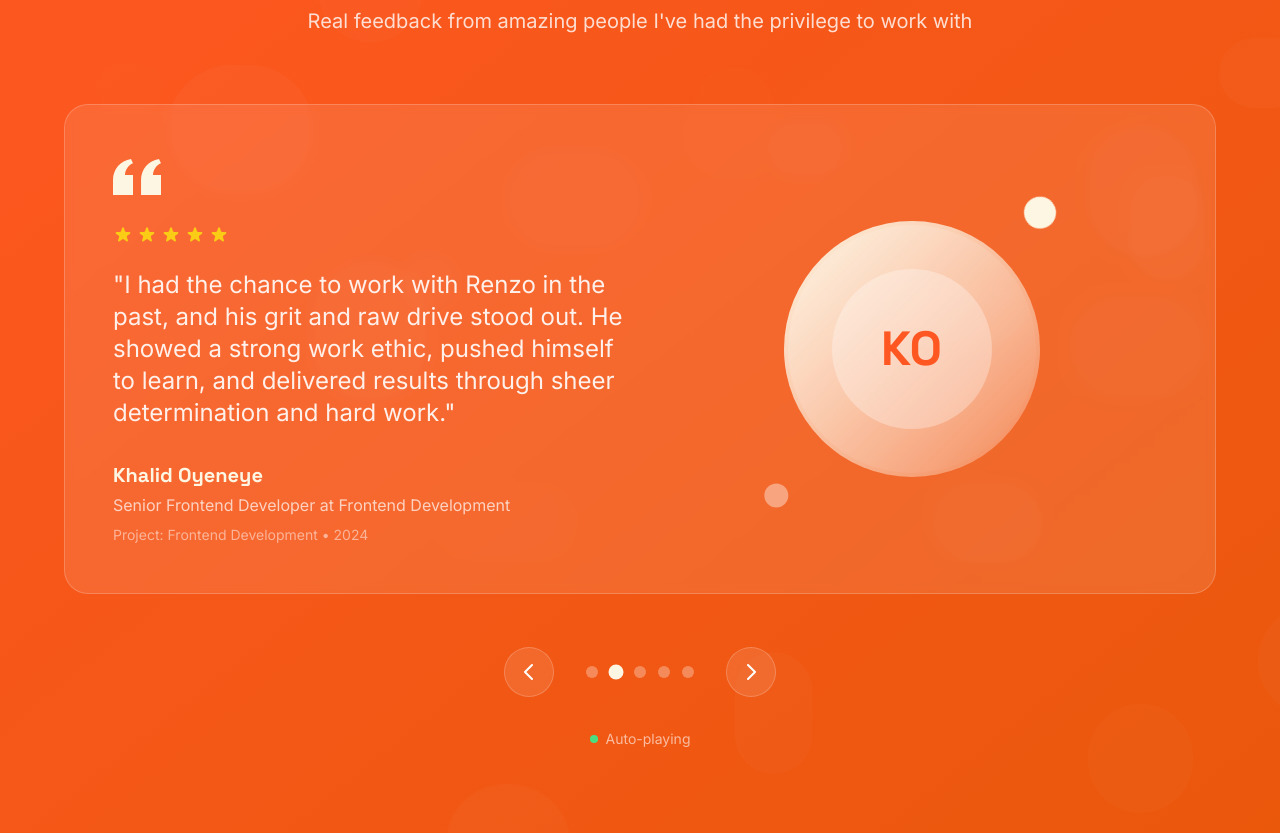
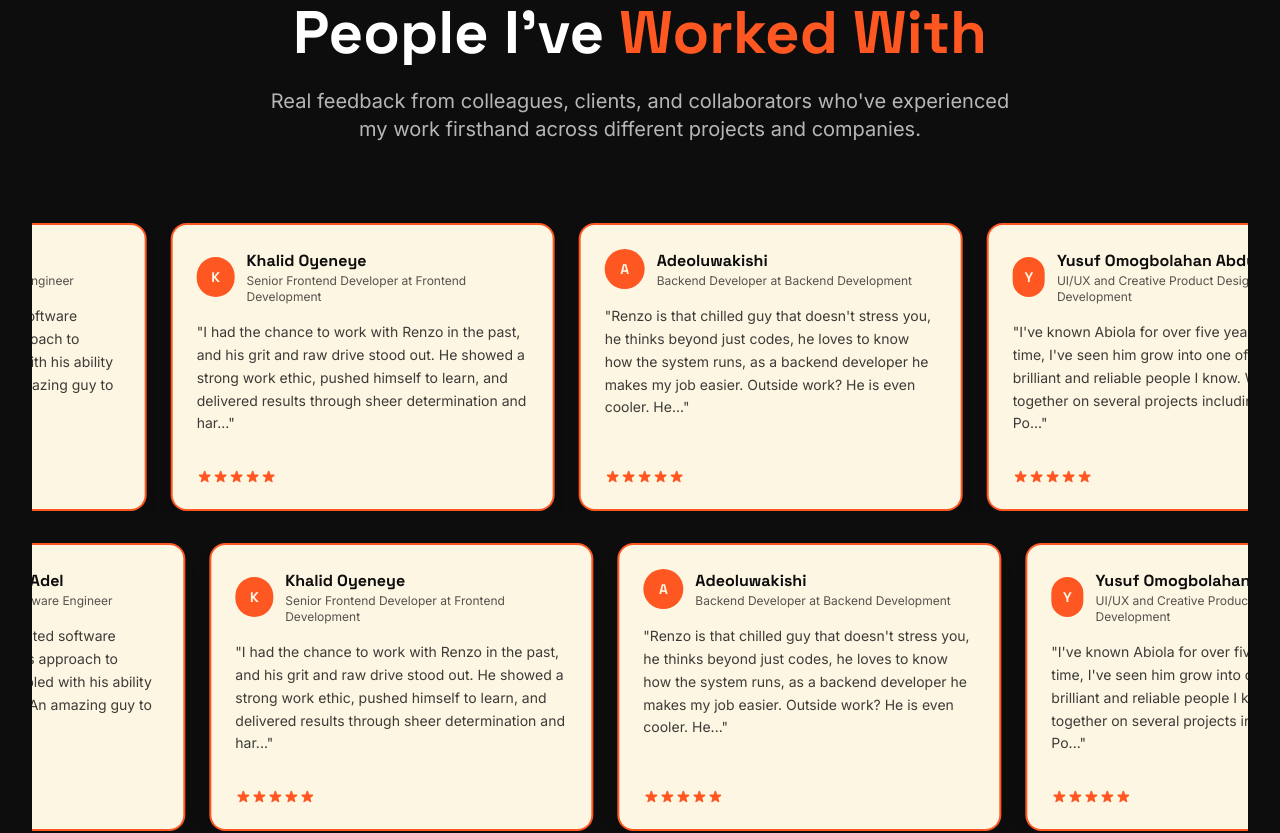
Before and after one commit to Azeez-Abiola/New-Portfolio, a React (Vite) app: page / in a window 1280 px wide. Shown: the part 5900-6733 px from the top of the page. Built offline with nearby package versions, Linux system fonts and the light colour scheme; the HTML template or start-up script is replaced by a standard one.

Commit message:
added testimonial section and admin panel

```diff
--- a/src/components/TestimonialsSection.jsx
+++ b/src/components/TestimonialsSection.jsx
@@ -1,352 +1,130 @@
-import { motion, useAnimation } from 'framer-motion'
-import { useState, useEffect, useRef } from 'react'
+import { motion } from 'framer-motion'
 import { testimonials } from '../data/portfolioData'
 
 const TestimonialsSection = () => {
-  const [currentIndex, setCurrentIndex] = useState(0)
-  const [isAutoPlaying, setIsAutoPlaying] = useState(true)
-  const intervalRef = useRef(null)
-  const controls = useAnimation()
-
-  // Auto-play testimonials
-  useEffect(() => {
-    if (isAutoPlaying) {
-      intervalRef.current = setInterval(() => {
-        setCurrentIndex((prev) => (prev + 1) % testimonials.length)
-      }, 5000)
-    }
-
-    return () => {
-      if (intervalRef.current) {
-        clearInterval(intervalRef.current)
-      }
-    }
-  }, [isAutoPlaying])
-
-  const handlePrevious = () => {
-    setIsAutoPlaying(false)
-    setCurrentIndex((prev) => (prev - 1 + testimonials.length) % testimonials.length)
-    setTimeout(() => setIsAutoPlaying(true), 10000)
-  }
-
-  const handleNext = () => {
-    setIsAutoPlaying(false)
-    setCurrentIndex((prev) => (prev + 1) % testimonials.length)
-    setTimeout(() => setIsAutoPlaying(true), 10000)
-  }
-
-  const handleDotClick = (index) => {
-    setIsAutoPlaying(false)
-    setCurrentIndex(index)
-    setTimeout(() => setIsAutoPlaying(true), 10000)
-  }
-
-  const currentTestimonial = testimonials[currentIndex]
-
-  const containerVariants = {
-    hidden: { opacity: 0 },
-    visible: {
-      opacity: 1,
-      transition: {
-        delayChildren: 0.3,
-        staggerChildren: 0.2
-      }
-    }
-  }
-
-  const itemVariants = {
-    hidden: { y: 50, opacity: 0 },
-    visible: {
-      y: 0,
-      opacity: 1,
-      transition: {
-        duration: 0.8,
-        ease: "easeOut"
-      }
-    }
-  }
-
-  const testimonialVariants = {
-    enter: {
-      x: 1000,
-      opacity: 0,
-      scale: 0.8
-    },
-    center: {
-      x: 0,
-      opacity: 1,
-      scale: 1,
-      transition: {
-        duration: 0.8,
-        ease: [0.25, 0.46, 0.45, 0.94]
-      }
-    },
-    exit: {
-      x: -1000,
-      opacity: 0,
-      scale: 0.8,
-      transition: {
-        duration: 0.8,
-        ease: [0.25, 0.46, 0.45, 0.94]
-      }
-    }
-  }
+  // Create duplicate arrays for seamless scrolling
+  const testimonialCards = [...testimonials, ...testimonials]
 
   return (
-    <section className="py-24 bg-gradient-to-br from-deep-orange to-orange-600 text-white relative overflow-hidden">
-      {/* Background Pattern */}
-      <div className="absolute inset-0 opacity-10">
-        <div className="absolute top-0 left-0 w-full h-full">
-          {[...Array(20)].map((_, i) => (
-            <motion.div
-              key={i}
-              className="absolute rounded-full bg-white"
-              style={{
-                width: Math.random() * 100 + 50,
-                height: Math.random() * 100 + 50,
-                top: `${Math.random() * 100}%`,
-                left: `${Math.random() * 100}%`,
-              }}
-              animate={{
-                y: [0, -30, 0],
-                opacity: [0.1, 0.3, 0.1],
-              }}
-              transition={{
-                duration: Math.random() * 3 + 2,
-                repeat: Infinity,
-                delay: Math.random() * 2,
-              }}
-            />
-          ))}
-        </div>
-      </div>
-
+    <section className="py-16 md:py-24 bg-black text-black relative overflow-hidden">
       {/* Section Number */}
-      <motion.div
-        className="absolute top-8 md:top-12 left-4 md:left-8 z-10"
-        initial={{ opacity: 0, x: -50 }}
-        whileInView={{ opacity: 1, x: 0 }}
-        viewport={{ once: true }}
-        transition={{ duration: 0.8 }}
-      >
+      <div className="absolute top-8 md:top-12 left-4 md:left-8 z-10">
         <div className="font-space-grotesk font-bold text-4xl md:text-6xl lg:text-7xl text-white/20">
           05
         </div>
         <div className="w-8 md:w-12 h-1 bg-white/30 mt-2"></div>
-      </motion.div>
+      </div>
 
+      <div className="max-w-7xl mx-auto py-16 md:py-20 relative z-10 px-4 md:px-8">
+        {/* Section Header */}
+        <div className="text-center mb-16 md:mb-20">
+          <h2 className="font-space-grotesk font-bold text-3xl md:text-4xl lg:text-5xl xl:text-6xl mb-6 text-white">
+            People I've <span className="text-deep-orange">Worked With</span>
+          </h2>
+          <p className="font-inter text-base md:text-lg lg:text-xl text-white/70 max-w-3xl mx-auto">
+            Real feedback from colleagues, clients, and collaborators who've experienced
+            my work firsthand across different projects and companies.
+          </p>
+        </div>
+
+        {/* First Row - Right to Left (Starting from end) */}
+        <div className="relative mb-8 overflow-hidden">
           <motion.div
-        className="container mx-auto px-4 md:px-8 relative z-10"
-        variants={containerVariants}
-        initial="hidden"
-        whileInView="visible"
-        viewport={{ once: true }}
+            className="flex gap-6 w-fit"
+            initial={{
+              x: -100 * testimonialCards.length / 2
+            }}
+            animate={{
+              x: [-100 * testimonialCards.length / 2, 0]
+            }}
+            transition={{
+              duration: 15, // Faster - reduced from 30 to 15
+              repeat: Infinity,
+              ease: "linear"
+            }}
           >
-        {/* Section Header */}
-        <motion.div
-          className="text-center mb-16"
-          variants={itemVariants}
+            {testimonialCards.map((testimonial, index) => (
+              <div
+                key={`row1-${index}`}
+                className="bg-cream border-2 border-deep-orange rounded-2xl p-6 w-96 h-72 flex-shrink-0 shadow-lg flex flex-col"
               >
-          <h2 className="font-space-grotesk font-bold text-3xl md:text-5xl lg:text-6xl mb-6">
-            What People I've <span className="text-cream">Worked With</span> Say
-          </h2>
-          <p className="font-inter text-lg md:text-xl text-white/80 max-w-2xl mx-auto">
-            Real feedback from amazing people I've had the privilege to work with
+                <div className="flex items-center mb-4">
+                  <div className="w-10 h-10 bg-deep-orange rounded-full flex items-center justify-center text-cream font-space-grotesk font-bold text-sm mr-3">
+                    {testimonial.name.charAt(0)}
+                  </div>
+                  <div>
+                    <h4 className="font-space-grotesk font-bold text-base text-black">
+                      {testimonial.name}
+                    </h4>
+                    <p className="font-inter text-xs text-black/70">
+                      {testimonial.position} at {testimonial.company}
                     </p>
-        </motion.div>
-
-        {/* Main Testimonial Card */}
-        <motion.div
-          className="max-w-6xl mx-auto"
-          variants={itemVariants}
-        >
-          <div className="relative min-h-[400px] md:min-h-[500px] flex items-center">
-            <motion.div
-              key={currentIndex}
-              className="w-full"
-              variants={testimonialVariants}
-              initial="enter"
-              animate="center"
-              exit="exit"
-            >
-              <div className="bg-white/10 backdrop-blur-sm rounded-3xl p-8 md:p-12 border border-white/20">
-                <div className="grid md:grid-cols-2 gap-8 items-center">
-                  {/* Testimonial Content */}
-                  <div className="order-2 md:order-1">
-                    {/* Quote Icon */}
-                    <motion.div
-                      className="mb-6"
-                      initial={{ scale: 0, rotate: -180 }}
-                      animate={{ scale: 1, rotate: 0 }}
-                      transition={{ delay: 0.5, duration: 0.8 }}
-                    >
-                      <svg className="w-12 h-12 text-cream" fill="currentColor" viewBox="0 0 24 24">
-                        <path d="M14.017 21v-7.391c0-5.704 3.731-9.57 8.983-10.609l.995 2.151c-2.432.917-3.995 3.638-3.995 5.849h4v10h-9.983zm-14.017 0v-7.391c0-5.704 3.748-9.57 9-10.609l.996 2.151c-2.433.917-3.996 3.638-3.996 5.849h4v10h-10z"/>
+                  </div>
+                </div>
+                <p className="font-inter text-black/80 leading-relaxed text-sm flex-1 overflow-hidden">
+                  "{testimonial.testimonial.length > 200 ? testimonial.testimonial.substring(0, 200) + '...' : testimonial.testimonial}"
+                </p>
+                <div className="flex text-deep-orange mt-4">
+                  {[...Array(5)].map((_, i) => (
+                    <svg key={i} className="w-4 h-4 fill-current" viewBox="0 0 20 20">
+                      <path d="M9.049 2.927c.3-.921 1.603-.921 1.902 0l1.07 3.292a1 1 0 00.95.69h3.462c.969 0 1.371 1.24.588 1.81l-2.8 2.034a1 1 0 00-.364 1.118l1.07 3.292c.3.921-.755 1.688-1.54 1.118l-2.8-2.034a1 1 0 00-1.175 0l-2.8 2.034c-.784.57-1.838-.197-1.539-1.118l1.07-3.292a1 1 0 00-.364-1.118L2.98 8.72c-.783-.57-.38-1.81.588-1.81h3.461a1 1 0 00.951-.69l1.07-3.292z"/>
                     </svg>
-                    </motion.div>
-
-                    {/* Rating Stars */}
-                    <motion.div
-                      className="flex gap-1 mb-6"
-                      initial={{ opacity: 0, x: -20 }}
-                      animate={{ opacity: 1, x: 0 }}
-                      transition={{ delay: 0.7, duration: 0.6 }}
-                    >
-                      {[...Array(currentTestimonial.rating)].map((_, i) => (
-                        <motion.svg
-                          key={i}
-                          className="w-5 h-5 text-yellow-400"
-                          fill="currentColor"
-                          viewBox="0 0 20 20"
-                          initial={{ scale: 0, rotate: -180 }}
-                          animate={{ scale: 1, rotate: 0 }}
-                          transition={{ delay: 0.8 + i * 0.1, duration: 0.4 }}
-                        >
-                          <path d="M9.049 2.927c.3-.921 1.603-.921 1.902 0l1.07 3.292a1 1 0 00.95.69h3.462c.969 0 1.371 1.24.588 1.81l-2.8 2.034a1 1 0 00-.364 1.118l1.07 3.292c.3.921-.755 1.688-1.54 1.118l-2.8-2.034a1 1 0 00-1.175 0l-2.8 2.034c-.784.57-1.838-.197-1.539-1.118l1.07-3.292a1 1 0 00-.364-1.118L2.98 8.72c-.783-.57-.38-1.81.588-1.81h3.461a1 1 0 00.951-.69l1.07-3.292z"/>
-                        </motion.svg>
                   ))}
-                    </motion.div>
-
-                    {/* Testimonial Text */}
-                    <motion.blockquote
-                      className="text-xl md:text-2xl font-inter leading-relaxed mb-8 text-white/90"
-                      initial={{ opacity: 0, y: 20 }}
-                      animate={{ opacity: 1, y: 0 }}
-                      transition={{ delay: 0.9, duration: 0.8 }}
-                    >
-                      "{currentTestimonial.testimonial}"
-                    </motion.blockquote>
-
-                    {/* Client Info */}
-                    <motion.div
-                      initial={{ opacity: 0, y: 20 }}
-                      animate={{ opacity: 1, y: 0 }}
-                      transition={{ delay: 1.1, duration: 0.8 }}
-                    >
-                      <h4 className="font-space-grotesk font-bold text-xl text-cream mb-1">
-                        {currentTestimonial.name}
-                      </h4>
-                      <p className="text-white/70 mb-2">
-                        {currentTestimonial.position} at {currentTestimonial.company}
-                      </p>
-                      <p className="text-sm text-white/50">
-                        Project: {currentTestimonial.project} • {currentTestimonial.date}
-                      </p>
+                </div>
+              </div>
+            ))}
           </motion.div>
         </div>
 
-                  {/* Client Avatar */}
-                  <div className="order-1 md:order-2 flex justify-center">
+        {/* Second Row - Left to Right (Starting from end) */}
+        <div className="relative overflow-hidden">
           <motion.div
-                      className="relative"
-                      initial={{ scale: 0, opacity: 0 }}
-                      animate={{ scale: 1, opacity: 1 }}
-                      transition={{ delay: 0.6, duration: 0.8 }}
+            className="flex gap-6 w-fit"
+            initial={{
+              x: 0
+            }}
+            animate={{
+              x: [0, -100 * testimonialCards.length / 2]
+            }}
+            transition={{
+              duration: 15, // Faster - reduced from 30 to 15
+              repeat: Infinity,
+              ease: "linear"
+            }}
           >
-                      <div className="w-48 h-48 md:w-64 md:h-64 rounded-full bg-gradient-to-br from-cream to-white/20 p-1">
-                        <div className="w-full h-full rounded-full bg-gradient-to-br from-white/20 to-transparent flex items-center justify-center overflow-hidden">
-                          <div className="w-32 h-32 md:w-40 md:h-40 rounded-full bg-white/30 flex items-center justify-center">
-                            <span className="text-4xl md:text-5xl font-space-grotesk font-bold text-deep-orange">
-                              {currentTestimonial.name.split(' ').map(n => n[0]).join('')}
-                            </span>
+            {testimonialCards.map((testimonial, index) => (
+              <div
+                key={`row2-${index}`}
+                className="bg-cream border-2 border-deep-orange rounded-2xl p-6 w-96 h-72 flex-shrink-0 shadow-lg flex flex-col"
+              >
+                <div className="flex items-center mb-4">
+                  <div className="w-10 h-10 bg-deep-orange rounded-full flex items-center justify-center text-cream font-space-grotesk font-bold text-sm mr-3">
+                    {testimonial.name.charAt(0)}
+                  </div>
+                  <div>
+                    <h4 className="font-space-grotesk font-bold text-base text-black">
+                      {testimonial.name}
+                    </h4>
+                    <p className="font-inter text-xs text-black/70">
+                      {testimonial.position} at {testimonial.company}
+                    </p>
                   </div>
                 </div>
+                <p className="font-inter text-black/80 leading-relaxed text-sm flex-1 overflow-hidden">
+                  "{testimonial.testimonial.length > 200 ? testimonial.testimonial.substring(0, 200) + '...' : testimonial.testimonial}"
+                </p>
+                <div className="flex text-deep-orange mt-4">
+                  {[...Array(5)].map((_, i) => (
+                    <svg key={i} className="w-4 h-4 fill-current" viewBox="0 0 20 20">
+                      <path d="M9.049 2.927c.3-.921 1.603-.921 1.902 0l1.07 3.292a1 1 0 00.95.69h3.462c.969 0 1.371 1.24.588 1.81l-2.8 2.034a1 1 0 00-.364 1.118l1.07 3.292c.3.921-.755 1.688-1.54 1.118l-2.8-2.034a1 1 0 00-1.175 0l-2.8 2.034c-.784.57-1.838-.197-1.539-1.118l1.07-3.292a1 1 0 00-.364-1.118L2.98 8.72c-.783-.57-.38-1.81.588-1.81h3.461a1 1 0 00.951-.69l1.07-3.292z"/>
+                    </svg>
+                  ))}
                 </div>
-
-                      {/* Floating Elements */}
-                      <motion.div
-                        className="absolute -top-4 -right-4 w-8 h-8 bg-cream rounded-full"
-                        animate={{
-                          y: [0, -10, 0],
-                          rotate: [0, 180, 360]
-                        }}
-                        transition={{
-                          duration: 3,
-                          repeat: Infinity,
-                          ease: "easeInOut"
-                        }}
-                      />
-                      <motion.div
-                        className="absolute -bottom-6 -left-6 w-6 h-6 bg-white/40 rounded-full"
-                        animate={{
-                          y: [0, 15, 0],
-                          x: [0, 10, 0]
-                        }}
-                        transition={{
-                          duration: 4,
-                          repeat: Infinity,
-                          ease: "easeInOut",
-                          delay: 1
-                        }}
-                      />
+              </div>
+            ))}
           </motion.div>
         </div>
       </div>
-              </div>
-            </motion.div>
-          </div>
-        </motion.div>
-
-        {/* Navigation Controls */}
-        <motion.div
-          className="flex items-center justify-center gap-8 mt-12"
-          variants={itemVariants}
-        >
-          {/* Previous Button */}
-          <motion.button
-            onClick={handlePrevious}
-            className="p-3 rounded-full bg-white/10 hover:bg-white/20 border border-white/20 transition-all duration-300"
-            whileHover={{ scale: 1.1 }}
-            whileTap={{ scale: 0.9 }}
-          >
-            <svg className="w-6 h-6" fill="none" stroke="currentColor" viewBox="0 0 24 24">
-              <path strokeLinecap="round" strokeLinejoin="round" strokeWidth={2} d="M15 19l-7-7 7-7" />
-            </svg>
-          </motion.button>
-
-          {/* Dots Indicator */}
-          <div className="flex gap-3">
-            {testimonials.map((_, index) => (
-              <motion.button
-                key={index}
-                onClick={() => handleDotClick(index)}
-                className={`w-3 h-3 rounded-full transition-all duration-300 ${
-                  index === currentIndex ? 'bg-cream scale-125' : 'bg-white/30 hover:bg-white/50'
-                }`}
-                whileHover={{ scale: 1.2 }}
-                whileTap={{ scale: 0.8 }}
-              />
-            ))}
-          </div>
-
-          {/* Next Button */}
-          <motion.button
-            onClick={handleNext}
-            className="p-3 rounded-full bg-white/10 hover:bg-white/20 border border-white/20 transition-all duration-300"
-            whileHover={{ scale: 1.1 }}
-            whileTap={{ scale: 0.9 }}
-          >
-            <svg className="w-6 h-6" fill="none" stroke="currentColor" viewBox="0 0 24 24">
-              <path strokeLinecap="round" strokeLinejoin="round" strokeWidth={2} d="M9 5l7 7-7 7" />
-            </svg>
-          </motion.button>
-        </motion.div>
-
-        {/* Auto-play Indicator */}
-        <motion.div
-          className="text-center mt-8"
-          variants={itemVariants}
-        >
-          <div className="flex items-center justify-center gap-2 text-sm text-white/60">
-            <motion.div
-              className={`w-2 h-2 rounded-full ${isAutoPlaying ? 'bg-green-400' : 'bg-white/40'}`}
-              animate={isAutoPlaying ? { scale: [1, 1.2, 1] } : {}}
-              transition={{ duration: 1, repeat: Infinity }}
-            />
-            {isAutoPlaying ? 'Auto-playing' : 'Paused'}
-          </div>
-        </motion.div>
-      </motion.div>
     </section>
   )
 }
--- a/src/pages/HomePage.jsx
+++ b/src/pages/HomePage.jsx
@@ -25,9 +25,7 @@ const HomePage = () => {
         <MobileProjectsSection />
       </ScrollReveal>
 
-      <ScrollReveal delay={0.2}>
-        <WorkExperienceSection />
-      </ScrollReveal>
+      <WorkExperienceSection />
 
       <ScrollReveal delay={0.1}>
         <TestimonialsSection />
```
Also changed, not shown: src/components/WorkExperienceSection.jsx (+15 -10 lines). Lines whose indentation alone changed are shown as unchanged.
